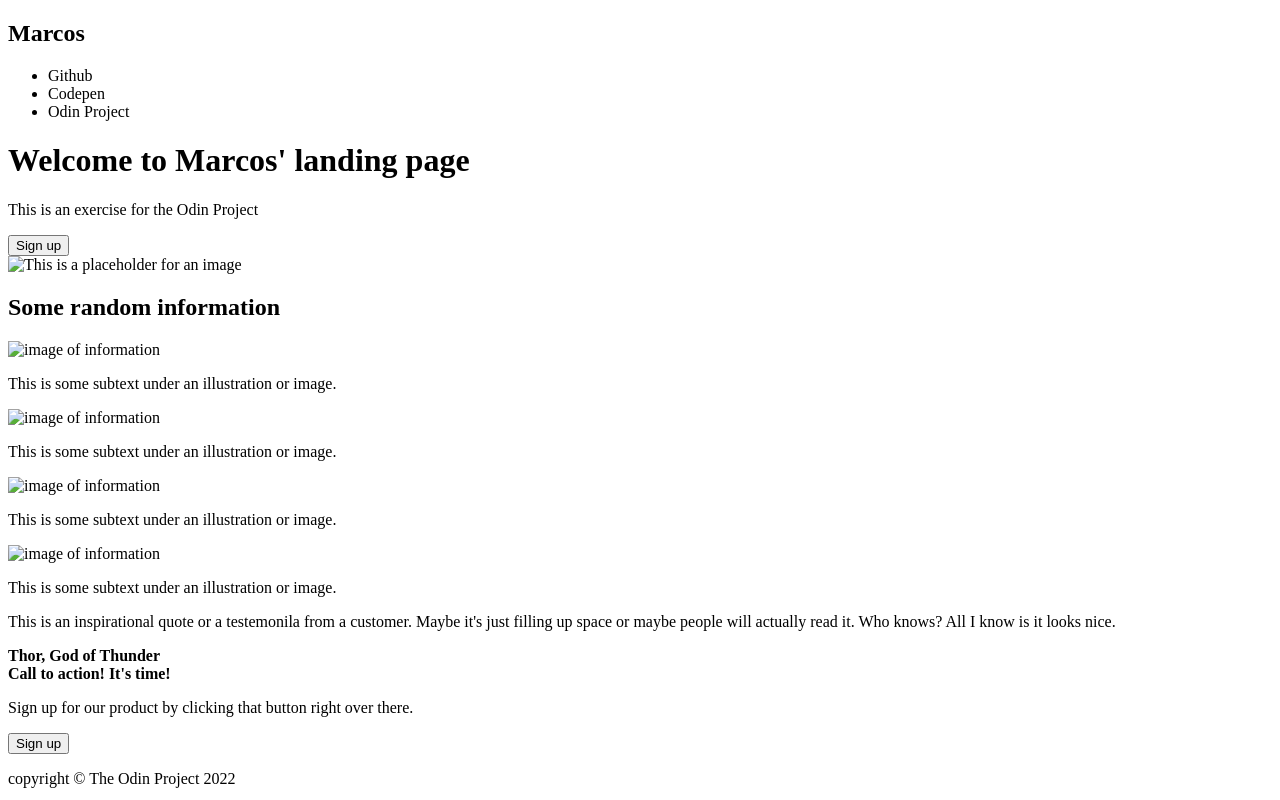
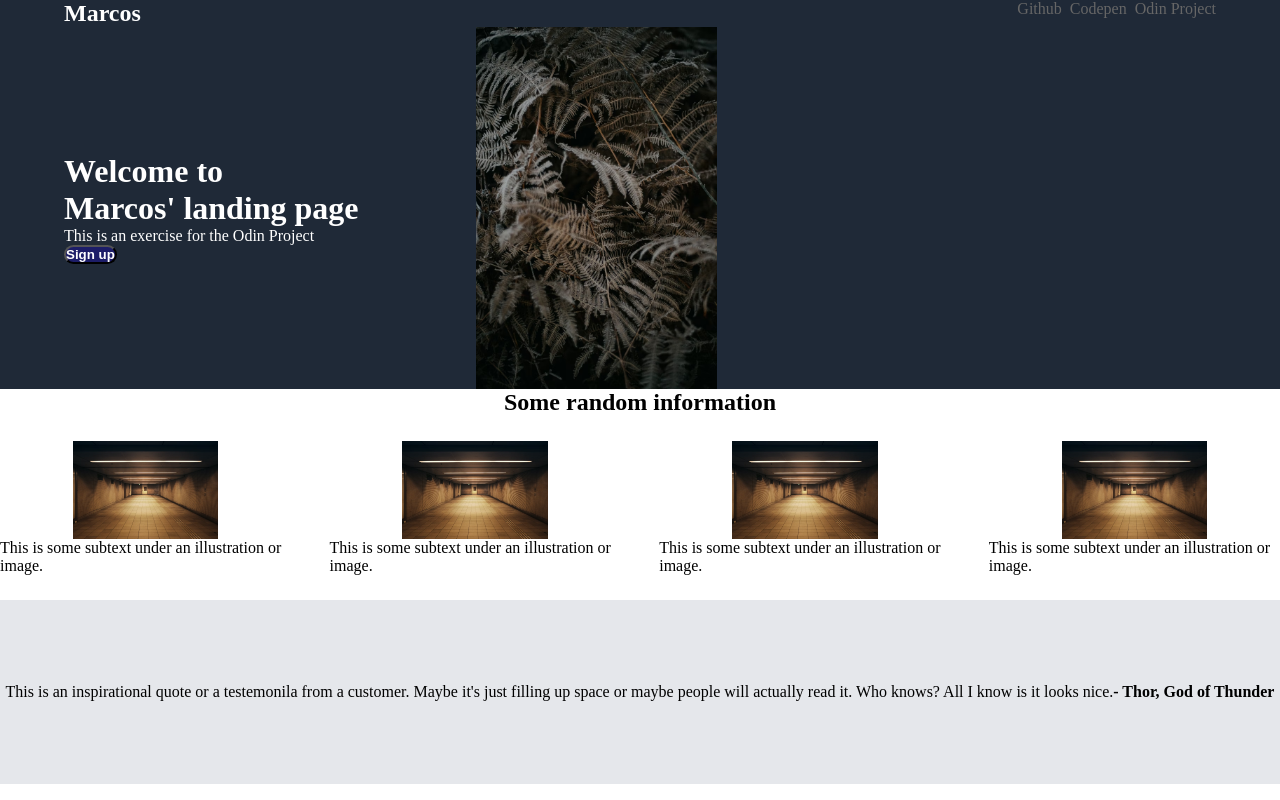
Before and after one commit to marcos96m/Landing-Page, a plain HTML site: page index.html in a window 1280 px wide. Shown: the top 800 px of the page. Drawn offline with Linux system fonts and the light colour scheme.

Commit message:
Landing page completed

```diff
--- a/index.html
+++ b/index.html
@@ -5,47 +5,52 @@
     <meta http-equiv="X-UA-Compatible" content="IE=edge">
     <meta name="viewport" content="width=device-width, initial-scale=1.0">
     <title>landing-page</title>
+    <link rel="stylesheet" href="style.css">
 </head>
 <body>
     <div class="header">
-        <h2>Marcos</h2>
-        <ul>
-            <li>Github</li>
-            <li>Codepen</li>
-            <li>Odin Project</li>
-        </ul>
+        <div class="header-1">
+            <h2>Marcos</h2>
+                <ul>
+                    <li><a href="https://github.com/marcos96m">Github</a></li>
+                    <li><a href="https://codepen.io/your-work/">Codepen</a></li>
+                    <li><a href="https://www.theodinproject.com/">Odin Project</a></li>
+                </ul>
+        </div>
         <div class="header-2">
             <div class="title">
-                <h1>Welcome to Marcos' landing page</h1>
+                <h1>Welcome to <br>Marcos' landing page</h1>
                 <p>This is an exercise for the Odin Project</p>
                 <button>Sign up</button>
             </div>
-            <img src="" alt="This is a placeholder for an image">
+            <div class="image-1">
+                <img src="pictures/pic1.avif" alt="This is a placeholder for an image">
+            </div>
         </div>
     </div>
     <div class="body">
         <h2>Some random information</h2>
         <div class="illustration-rows">
             <div class="illustration-1">
-                <img src="" alt="image of information">
+                <img src="pictures/pic2.avif" alt="image of information">
                 <p>This is some subtext under an illustration or image.</p>
             </div>
             <div class="illustration-2">
-                <img src="" alt="image of information">
+                <img src="pictures/pic2.avif" alt="image of information">
                 <p>This is some subtext under an illustration or image.</p>
             </div>
             <div class="illustration-3">
-                <img src="" alt="image of information">
+                <img src="pictures/pic2.avif" alt="image of information">
                 <p>This is some subtext under an illustration or image.</p>
             </div>
             <div class="illustration-4">
-                <img src="" alt="image of information">
+                <img src="pictures/pic2.avif" alt="image of information">
                 <p>This is some subtext under an illustration or image.</p>
             </div>
         </div>
-        <div class="Quote">
+        <div class="quote">
             <p>This is an inspirational quote or a testemonila from a customer. Maybe it's just filling up space or maybe people will actually read it. Who knows? All I know is it looks nice.</p>
-            <strong>Thor, God of Thunder</strong>
+            <br><strong> - Thor, God of Thunder</strong>
         </div>
         <div class="body-sign-up">
             <div class="sign-up">
--- a/style.css
+++ b/style.css
@@ -1,14 +1,111 @@
 *{
     margin: 0;
     padding: 0;
-    border: 1px red dotted;
 }
 body{
     display: flex;
+    flex-direction: column;
 }
- .header{
+.header{
      display: flex;
+     background-color: #1f2937;
+     flex-direction: column;
+     color:white;
  }
- body header ul li {
 
+.header-1{
+    display: flex;
+    justify-content: space-between;
+}
+.header .header-1 h2{
+    margin-left: 5vw;
+}
+
+.header .header-1 ul{
+    margin-right: 5vw;
+    list-style-type: none;
+    display: flex;
+    column-gap: 8px;
+}
+a {
+    color: #666;
+    text-decoration: none;
  }
+.header-2{
+    display: flex;
+    align-items: center;
+    flex-grow: 1;
+}
+.title{
+    margin-left: 5vw;
+    height: 23vh;
+    display: flex;
+    justify-content: center;
+    flex-direction: column;
+    align-items: flex-start;
+    flex-grow:1;
+}
+.title button{
+    flex-grow: 0;
+    background-color: rgb(29, 29, 104);
+    color: white;
+    font-weight: bold;
+    border-radius: 25px;
+}
+.image-1{
+    flex-grow: 1;
+    align-items: center;
+    display: flex;
+}
+.image-1 img{
+    max-width: 30%;
+    height: auto;
+}
+.illustration-rows{
+height: 23vh;
+display: flex;
+justify-content: center;
+align-items: center;
+column-gap: 3vw;
+}
+.illustration-rows img {
+    max-width: 50%;
+    height: auto;
+}
+.illustration-1,.illustration-2,.illustration-3,.illustration-4{
+    display: flex;
+    flex-direction: column;
+    justify-content: center;
+    align-items: center;
+}
+.body h2{
+    display: flex;
+    justify-content: center;
+}
+.quote{
+    height:23vh;
+    display: flex;
+    justify-content: center;
+    align-items: center;
+    background-color: #e5e7eb;
+}
+.body-sign-up{
+    height:19vh;
+    display:flex;
+    flex-direction: column;
+    justify-content: center;
+    align-items: center;
+}
+}
+.sign-up{
+    display:flex;
+    flex-direction: column;
+    justify-content: center;
+    align-items: center;
+}
+footer{
+display: flex;
+justify-content: center;
+background-color: #1f2937;
+color: #666;
+}
```
Also changed, not shown: pictures/pic1.avif (added), pictures/pic2.avif (added).
